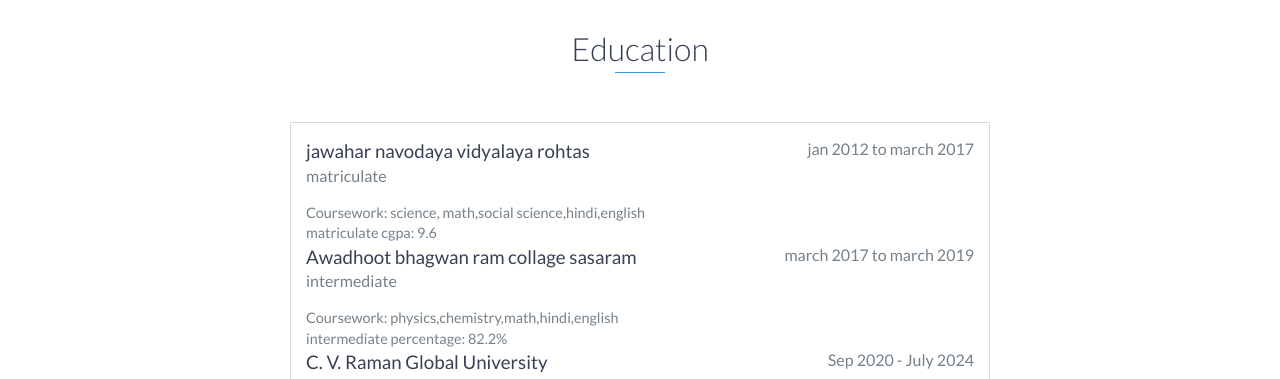
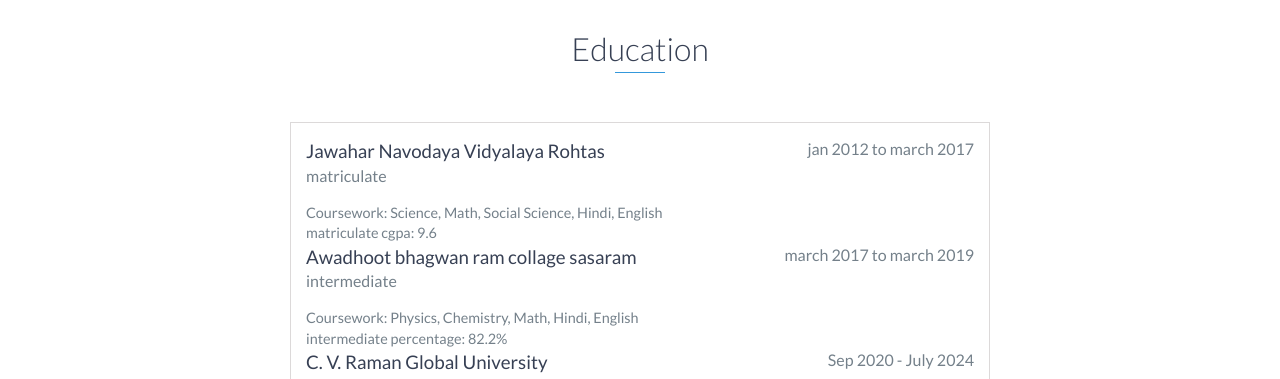
Before and after one commit to alok123111/personal_portfilio, a website: page index.html in a window 1280 px wide. Shown: the part 2480-2859 px from the top of the page. Drawn offline with nearby package versions, Linux system fonts and the light colour scheme.

Commit message:
Update index.html

```diff
--- a/index.html
+++ b/index.html
@@ -157,11 +157,11 @@
     <div id="education">
         <h2 class="heading">Education</h2>
         <div class="education-block">
-            <h3>jawahar navodaya vidyalaya rohtas</h3>
+            <h3>Jawahar Navodaya Vidyalaya Rohtas</h3>
             <span class="education-date">jan 2012 to march 2017</span>
             <h4>matriculate </h4>
             <p>
-               Coursework: science, math,social science,hindi,english </p>
+               Coursework: Science, Math, Social Science, Hindi, English </p>
 		<p>matriculate cgpa: 9.6</p>
 
 
@@ -172,7 +172,7 @@
             <span class="education-date">march 2017 to march 2019</span>
             <h4>intermediate </h4>
             <p>
-               Coursework: physics,chemistry,math,hindi,english </p>
+               Coursework: Physics, Chemistry, Math, Hindi, English </p>
 		<p>intermediate percentage: 82.2%</p>
 
 
```
